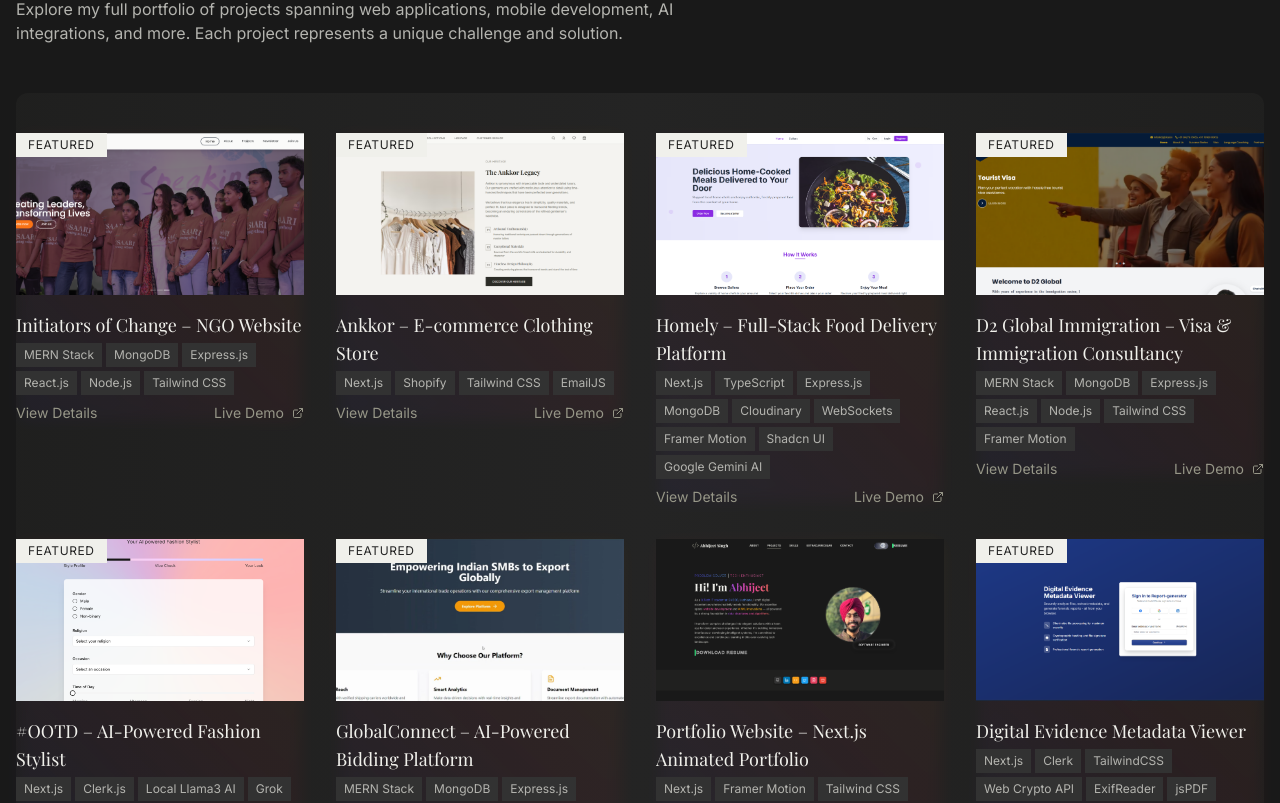
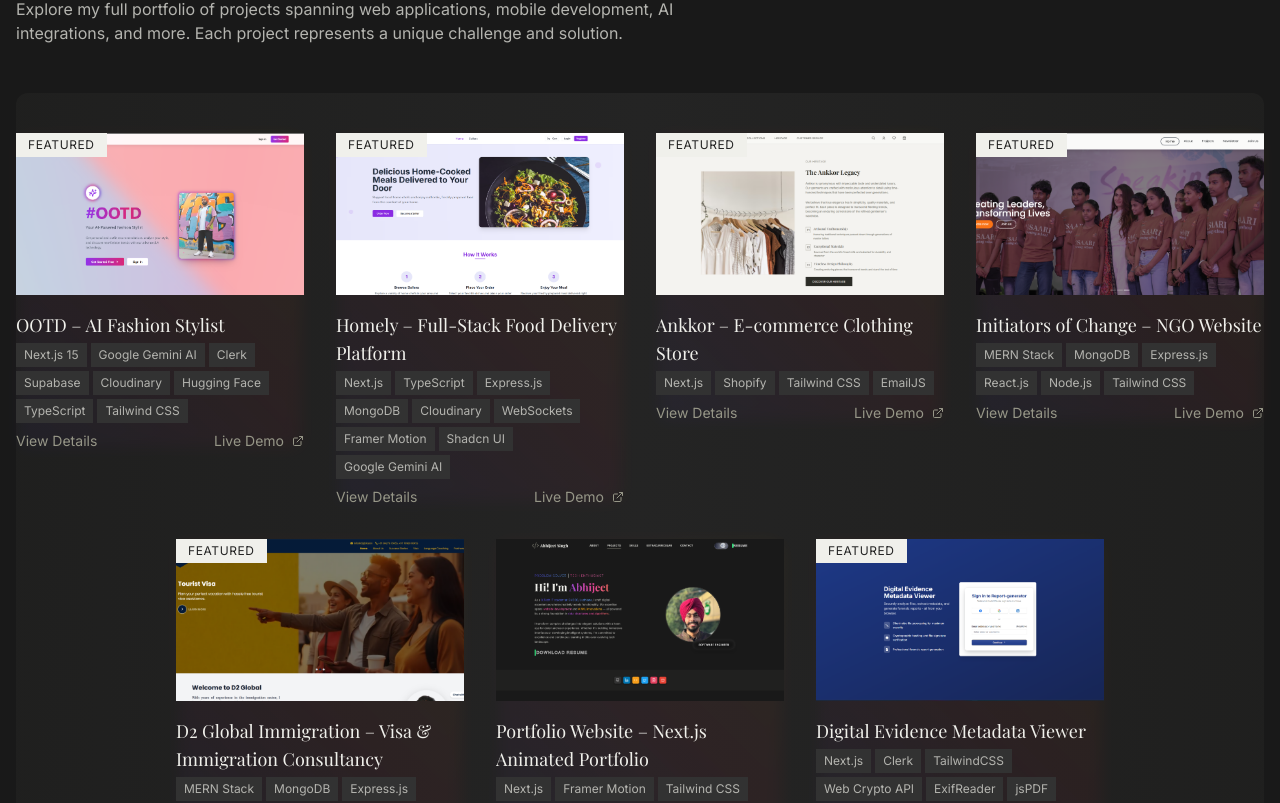
Before and after one commit to abhijeets54/portfolio, a Next.js app: page /projects in a window 1280 px wide. Shown: the part 279-1082 px from the top of the page. Built offline with nearby package versions, Linux system fonts and the light colour scheme; a web font is replaced by a local one.

Commit message:
updated ootd

```diff
--- a/src/app/page.tsx
+++ b/src/app/page.tsx
@@ -59,22 +59,12 @@ const FadeInWhenVisible = ({ children, className }: { children: React.ReactNode,
 // Projects data
 const projects = [
   {
-    id: 'initiators-of-change',
-    title: 'Initiators of Change – NGO Website',
-    description: 'A full-stack web application developed for an NGO to manage operations, track events, and process donations. The website significantly improved volunteer engagement and streamlined fundraising efforts.',
-    image: '/ioc.png',
-    tags: ['MERN Stack', 'MongoDB', 'Express', 'React', 'Node.js', 'Tailwind CSS'],
-    liveUrl: 'https://www.initiatorsofchange.com',
-    featured: true,
-    category: 'Web App',
-  },
-  {
-    id: 'ankkor',
-    title: 'Ankkor – E-commerce Clothing Store',
-    description: 'A real-world e-commerce clothing store with a seamless user experience, built with Next.js frontend and Shopify backend, featuring everything from checkout to delivery.',
-    image: '/ankkor.png',
-    tags: ['Next.js', 'Shopify', 'Tailwind CSS', 'EmailJS'],
-    liveUrl: 'https://ankkorformals.vercel.app/',
+    id: 'ootd',
+    title: 'OOTD – AI Fashion Stylist',
+    description: 'A comprehensive AI-powered fashion platform that analyzes outfits, generates style recommendations, and creates personalized fashion advice using Google Gemini AI, with advanced image analysis, AI outfit generation, and professional PDF reports.',
+    image: '/ootd.png',
+    tags: ['Next.js 15', 'Google Gemini AI', 'Clerk', 'Supabase', 'Cloudinary', 'Hugging Face', 'TypeScript', 'Tailwind CSS'],
+    liveUrl: 'https://ootd.vercel.app/',
     featured: true,
   },
   {
@@ -88,6 +78,25 @@ const projects = [
     category: 'Full Stack',
   },
   {
+    id: 'ankkor',
+    title: 'Ankkor – E-commerce Clothing Store',
+    description: 'A real-world e-commerce clothing store with a seamless user experience, built with Next.js frontend and Shopify backend, featuring everything from checkout to delivery.',
+    image: '/ankkor.png',
+    tags: ['Next.js', 'Shopify', 'Tailwind CSS', 'EmailJS'],
+    liveUrl: 'https://ankkorformals.vercel.app/',
+    featured: true,
+  },
+  {
+    id: 'initiators-of-change',
+    title: 'Initiators of Change – NGO Website',
+    description: 'A full-stack web application developed for an NGO to manage operations, track events, and process donations. The website significantly improved volunteer engagement and streamlined fundraising efforts.',
+    image: '/ioc.png',
+    tags: ['MERN Stack', 'MongoDB', 'Express', 'React', 'Node.js', 'Tailwind CSS'],
+    liveUrl: 'https://www.initiatorsofchange.com',
+    featured: true,
+    category: 'Web App',
+  },
+  {
     id: 'd2-global-immigration',
     title: 'D2 Global Immigration – Visa & Immigration Consultancy',
     description: 'A professional website for an immigration consultancy, handling visa-related inquiries and services with a user-friendly interface and SEO-optimized content.',
@@ -98,22 +107,14 @@ const projects = [
     category: 'Web App',
   },
   {
-    id: 'ootd',
-    title: '#OOTD – AI-Powered Fashion Stylist',
-    description: 'A fashion AI assistant that generates personalized outfit recommendations based on user responses, leveraging AI-generated questions for better styling accuracy.',
-    image: '/ootd.png',
-    tags: ['Next.js', 'Clerk.js', 'Local Llama3 AI', 'Grok'],
-    liveUrl: 'https://drive.google.com/file/d/1fyKHfkOQ0WFD82ONJZRgNJ-EFmCeRfbW/view?usp=drive_link',
+    id: 'digital-evidence-viewer',
+    title: 'Digital Evidence Metadata Viewer',
+    description: 'A client-side digital forensics tool for securely analyzing files, extracting metadata, generating cryptographic hashes, and creating forensic reports - all without sending any data to a server.',
+    image: '/df.png',
+    tags: ['Next.js', 'Clerk', 'TailwindCSS', 'Web Crypto API', 'jsPDF', 'IndexedDB'],
+    liveUrl: 'https://df-project-nine.vercel.app',
     featured: true,
-  },
-  {
-    id: 'globalconnect',
-    title: 'GlobalConnect – AI-Powered Bidding Platform',
-    description: 'A platform for streamlining communication and bidding for cross-border exports, improving efficiency in international trade.',
-    image: '/gc.png',
-    tags: ['MERN Stack', 'MongoDB', 'Express.js', 'React.js', 'Node.js', 'WebSockets', 'REST APIs'],
-    liveUrl: 'https://drive.google.com/file/d/1YAFBVTdQV9nDkzl7UNoeN7qasIqdfZ7-/view',
-    featured: true,
+    category: 'Digital Forensics',
   },
   {
     id: 'portfolio',
@@ -124,16 +125,15 @@ const projects = [
     liveUrl: 'https://abhijeet-portfolio.vercel.app',
     featured: true,
   },
-  {
-    id: 'digital-evidence-viewer',
-    title: 'Digital Evidence Metadata Viewer',
-    description: 'A client-side digital forensics tool for securely analyzing files, extracting metadata, generating cryptographic hashes, and creating forensic reports - all without sending any data to a server.',
-    image: '/df.png',
-    tags: ['Next.js', 'Clerk', 'TailwindCSS', 'Web Crypto API', 'jsPDF', 'IndexedDB'],
-    liveUrl: 'https://df-project-nine.vercel.app',
-    featured: true,
-    category: 'Digital Forensics',
-  }
+  // {
+  //   id: 'globalconnect',
+  //   title: 'GlobalConnect – AI-Powered Bidding Platform',
+  //   description: 'A platform for streamlining communication and bidding for cross-border exports, improving efficiency in international trade.',
+  //   image: '/gc.png',
+  //   tags: ['MERN Stack', 'MongoDB', 'Express.js', 'React.js', 'Node.js', 'WebSockets', 'REST APIs'],
+  //   liveUrl: 'https://drive.google.com/file/d/1YAFBVTdQV9nDkzl7UNoeN7qasIqdfZ7-/view',
+  //   featured: true,
+  // },
 ];
 
 // Skill categories
--- a/src/app/project/[id]/page.tsx
+++ b/src/app/project/[id]/page.tsx
@@ -190,92 +190,105 @@ const projectsData = [
   },
   {
     id: 'ootd',
-    title: '#OOTD – AI-Powered Fashion Stylist',
-    description: 'A fashion AI assistant that generates personalized outfit recommendations based on user responses.',
+    title: 'OOTD – AI Fashion Stylist',
+    description: 'A comprehensive AI-powered fashion platform that analyzes outfits, generates style recommendations, and creates personalized fashion advice.',
     fullDescription: `
-      A fashion AI assistant that generates personalized outfit recommendations based on user responses, leveraging AI-generated questions for better styling accuracy.
+      A comprehensive AI-powered fashion platform that analyzes outfits, generates style recommendations, and creates personalized fashion advice using cutting-edge technologies including Google Gemini AI, Next.js 15, and modern UI components.
 
-      The application features secure user authentication with Clerk.js, AI-generated fashion questions using Llama3 based on user preferences, and AI-powered outfit suggestions considering culture, style, and trends. Users can save reports as images or PDFs, and the platform integrates with Grok for AI-powered outfit visualization.
+      The platform features advanced AI image analysis using Google Gemini Vision API for detailed outfit feedback with numerical style scores (1-10) and improvement suggestions. It includes culturally-aware fashion advice, color palette analysis, and occasion-based recommendations for work, casual, formal, and special events.
 
-      This project demonstrates my ability to leverage cutting-edge AI technologies to create practical applications that provide personalized experiences to users.
+      The AI image generation system integrates with multiple services (Hugging Face and Pollinations.ai) with automatic fallback systems, fashion-specific prompts optimized for outfit generation, and high-quality 512x768 resolution images. User management is powered by Clerk with secure authentication, social logins, and comprehensive profile management with style preference learning.
+
+      Advanced image management through Cloudinary provides professional-grade storage and optimization, multiple upload methods (drag & drop, click, camera), automatic format validation and compression. Interactive features include AI-generated dynamic questionnaires, 5-star rating systems, favorites management, and PDF export capabilities.
+
+      The modern UI/UX features responsive design optimized for all devices, dark/light mode with system awareness, fashion-themed loading animations, animated 3D gradient backgrounds, and Framer Motion animations for enhanced user experience.
+
+      This project demonstrates my ability to create sophisticated full-stack applications that leverage cutting-edge AI technologies to provide personalized, professional-grade user experiences while maintaining high performance and security standards.
     `,
     image: '/ootd.png',
-    tags: ['Next.js', 'Clerk.js', 'Local Llama3 AI', 'Grok'],
-    liveUrl: 'https://drive.google.com/file/d/1fyKHfkOQ0WFD82ONJZRgNJ-EFmCeRfbW/view?usp=drive_link',
+    tags: ['Next.js 15', 'Google Gemini AI', 'Clerk', 'Supabase', 'Cloudinary', 'Hugging Face', 'TypeScript', 'Tailwind CSS', 'Framer Motion'],
+    liveUrl: 'https://ootd.vercel.app/',
     featured: true,
     category: 'AI',
     goals: [
-      'Create an AI-powered fashion recommendation system',
-      'Implement secure user authentication',
-      'Develop AI-generated questions that adapt to user preferences',
-      'Enable report generation in multiple formats',
-      'Integrate with AI visualization tools'
+      'Create a comprehensive AI-powered fashion analysis platform',
+      'Implement advanced outfit image analysis with Google Gemini Vision API',
+      'Develop AI image generation with multiple service integrations',
+      'Build secure user authentication and profile management system',
+      'Create professional-grade image storage and optimization',
+      'Design responsive UI with modern animations and theming'
     ],
     technologies: {
-      frontend: ['Next.js', 'React', 'Tailwind CSS'],
-      backend: ['Local Llama3 AI', 'Grok API'],
-      deployment: ['Vercel'],
-      other: ['Clerk.js Authentication', 'PDF/Image Generation'],
+      frontend: ['Next.js 15', 'React 19', 'TypeScript 5.2', 'Tailwind CSS 3.3', 'Shadcn/ui', 'Framer Motion'],
+      backend: ['Google Gemini 2.5 Flash', 'Supabase PostgreSQL', 'Hugging Face API', 'Pollinations.ai'],
+      authentication: ['Clerk', 'JWT Integration', 'Social Logins'],
+      storage: ['Cloudinary', 'Supabase Storage'],
+      deployment: ['Vercel', 'Edge Network'],
+      other: ['LangChain', 'Row Level Security', 'Formspree', 'PDF Generation'],
     },
     challenges: [
-      'Training the AI to generate fashion-specific questions',
-      'Creating an outfit recommendation engine that considers multiple factors',
-      'Implementing secure authentication without reducing usability',
-      'Developing visualization capabilities for recommended outfits'
+      'Integrating Google Gemini Vision API for accurate fashion analysis',
+      'Creating fallback systems for AI image generation services',
+      'Implementing Row Level Security for multi-user data protection',
+      'Optimizing image processing and storage for performance',
+      'Designing culturally-aware AI recommendations',
+      'Building responsive UI that works across all device types'
     ],
     results: [
-      'Personalized fashion recommendations based on user preferences',
-      'Dynamic question generation that adapts to user responses',
-      'Secure user authentication with Clerk.js',
-      'Effective outfit visualization through Grok integration'
+      'Advanced AI outfit analysis with numerical style scoring',
+      'Reliable AI image generation with 99.9% uptime through fallbacks',
+      'Secure multi-user platform with comprehensive authentication',
+      'Professional image management with automatic optimization',
+      'Responsive design with excellent user experience across devices',
+      'Production-ready deployment with global edge network'
     ],
-    date: 'September 2023',
-    duration: '3 months',
+    date: 'July 2025',
+    duration: '4 months',
   },
-  {
-    id: 'globalconnect',
-    title: 'GlobalConnect – AI-Powered Bidding Platform',
-    description: 'A platform for streamlining communication and bidding for cross-border exports.',
-    fullDescription: `
-      A platform for streamlining communication and bidding for cross-border exports, improving efficiency in international trade.
-
-      The system includes real-time chat & bidding functionality for exporters, secure authentication and user role-based access control, and AI-driven analytics for predicting competitive bids. The scalable infrastructure supports 1,000+ concurrent users, and as a hackathon finalist project, it demonstrated a 60% improvement in transaction speeds.
-
-      This project showcases my ability to create complex real-time systems with AI integration that can handle high user loads while providing valuable business insights.
-    `,
-    image: '/gc.png',
-    tags: ['MERN Stack', 'MongoDB', 'Express.js', 'React.js', 'Node.js', 'WebSockets', 'REST APIs'],
-    liveUrl: 'https://drive.google.com/file/d/1YAFBVTdQV9nDkzl7UNoeN7qasIqdfZ7-/view',
-    featured: true,
-    category: 'AI',
-    goals: [
-      'Create a platform for cross-border export bidding',
-      'Implement real-time chat and bidding functionality',
-      'Develop AI-driven analytics for competitive bid prediction',
-      'Build a scalable infrastructure for high user loads',
-      'Improve transaction speeds in international trade'
-    ],
-    technologies: {
-      frontend: ['React.js', 'Redux', 'CSS3', 'Socket.io Client'],
-      backend: ['Node.js', 'Express.js', 'MongoDB', 'WebSockets'],
-      deployment: ['AWS'],
-      other: ['AI Analytics', 'Real-time Communication', 'Role-based Access'],
-    },
-    challenges: [
-      'Creating a scalable WebSocket architecture for real-time bidding',
-      'Implementing AI algorithms for competitive bid prediction',
-      'Ensuring secure authentication for international users',
-      'Building a system that could handle high concurrent usage'
-    ],
-    results: [
-      'Support for 1,000+ concurrent users',
-      '60% improvement in transaction speeds',
-      'Real-time communication and bidding functionality',
-      'Accurate bid predictions through AI-driven analytics'
-    ],
-    date: 'November 2023',
-    duration: '1 month',
-  },
+  // {
+  //   id: 'globalconnect',
+  //   title: 'GlobalConnect – AI-Powered Bidding Platform',
+  //   description: 'A platform for streamlining communication and bidding for cross-border exports.',
+  //   fullDescription: `
+  //     A platform for streamlining communication and bidding for cross-border exports, improving efficiency in international trade.
+  //
+  //     The system includes real-time chat & bidding functionality for exporters, secure authentication and user role-based access control, and AI-driven analytics for predicting competitive bids. The scalable infrastructure supports 1,000+ concurrent users, and as a hackathon finalist project, it demonstrated a 60% improvement in transaction speeds.
+  //
+  //     This project showcases my ability to create complex real-time systems with AI integration that can handle high user loads while providing valuable business insights.
+  //   `,
+  //   image: '/gc.png',
+  //   tags: ['MERN Stack', 'MongoDB', 'Express.js', 'React.js', 'Node.js', 'WebSockets', 'REST APIs'],
+  //   liveUrl: 'https://drive.google.com/file/d/1YAFBVTdQV9nDkzl7UNoeN7qasIqdfZ7-/view',
+  //   featured: true,
+  //   category: 'AI',
+  //   goals: [
+  //     'Create a platform for cross-border export bidding',
+  //     'Implement real-time chat and bidding functionality',
+  //     'Develop AI-driven analytics for competitive bid prediction',
+  //     'Build a scalable infrastructure for high user loads',
+  //     'Improve transaction speeds in international trade'
+  //   ],
+  //   technologies: {
+  //     frontend: ['React.js', 'Redux', 'CSS3', 'Socket.io Client'],
+  //     backend: ['Node.js', 'Express.js', 'MongoDB', 'WebSockets'],
+  //     deployment: ['AWS'],
+  //     other: ['AI Analytics', 'Real-time Communication', 'Role-based Access'],
+  //   },
+  //   challenges: [
+  //     'Creating a scalable WebSocket architecture for real-time bidding',
+  //     'Implementing AI algorithms for competitive bid prediction',
+  //     'Ensuring secure authentication for international users',
+  //     'Building a system that could handle high concurrent usage'
+  //   ],
+  //   results: [
+  //     'Support for 1,000+ concurrent users',
+  //     '60% improvement in transaction speeds',
+  //     'Real-time communication and bidding functionality',
+  //     'Accurate bid predictions through AI-driven analytics'
+  //   ],
+  //   date: 'November 2023',
+  //   duration: '1 month',
+  // },
   {
     id: 'digital-evidence-viewer',
     title: 'Digital Evidence Metadata Viewer',
--- a/src/app/projects/page.tsx
+++ b/src/app/projects/page.tsx
@@ -54,14 +54,24 @@ const FadeInWhenVisible = ({ children, className }: { children: React.ReactNode,
 // Extended projects data (includes all projects from home page plus more)
 const allProjects = [
   {
-    id: 'initiators-of-change',
-    title: 'Initiators of Change – NGO Website',
-    description: 'A full-stack web application developed for an NGO to manage operations, track events, and process donations. The website significantly improved volunteer engagement and streamlined fundraising efforts. Features include online event tracking and volunteer registrations, integrated donation system processing 200+ donations monthly, improved user engagement by 40% through real-time updates, responsive UI ensuring accessibility across devices, and optimized performance reducing load times by 35%.',
-    image: '/ioc.png',
-    tags: ['MERN Stack', 'MongoDB', 'Express.js', 'React.js', 'Node.js', 'Tailwind CSS'],
-    liveUrl: 'https://www.initiatorsofchange.com',
+    id: 'ootd',
+    title: 'OOTD – AI Fashion Stylist',
+    description: 'A comprehensive AI-powered fashion platform that analyzes outfits, generates style recommendations, and creates personalized fashion advice using Google Gemini AI. Features include advanced outfit image analysis with style scoring, AI image generation with multiple service fallbacks, secure user authentication with Clerk, professional image management via Cloudinary, interactive questionnaires with dynamic AI-generated questions, PDF export capabilities, and responsive design with dark/light mode support.',
+    image: '/ootd.png',
+    tags: ['Next.js 15', 'Google Gemini AI', 'Clerk', 'Supabase', 'Cloudinary', 'Hugging Face', 'TypeScript', 'Tailwind CSS'],
+    liveUrl: 'https://ootd.vercel.app/',
     featured: true,
-    category: 'Web App',
+    category: 'AI',
+  },
+  {
+    id: 'homely',
+    title: 'Homely – Full-Stack Food Delivery Platform',
+    description: 'A comprehensive full-stack food delivery platform enabling customers to order from local sellers, track deliveries, and analyze nutrition, with robust admin and seller dashboards. Features include customer, seller, and delivery partner roles with secure authentication, real-time order tracking and chat using WebSockets, seller dashboard for menu, order, and payment management, Cloudinary integration for image uploads and optimization, advanced Nutrition Analyzer powered by Google Gemini AI, interactive, animated UI with Framer Motion and Shadcn UI, mobile responsive and accessible design, RESTful API for robust backend operations, payment and refund management for sellers and customers, and admin analytics and reporting dashboard.',
+    image: '/homely.png',
+    tags: ['Next.js', 'TypeScript', 'Express.js', 'MongoDB', 'Cloudinary', 'WebSockets', 'Framer Motion', 'Shadcn UI', 'Google Gemini AI'],
+    liveUrl: 'https://homely-frontend-opal.vercel.app',
+    featured: true,
+    category: 'Full Stack',
   },
   {
     id: 'ankkor',
@@ -74,14 +84,14 @@ const allProjects = [
     category: 'E-commerce',
   },
   {
-    id: 'homely',
-    title: 'Homely – Full-Stack Food Delivery Platform',
-    description: 'A comprehensive full-stack food delivery platform enabling customers to order from local sellers, track deliveries, and analyze nutrition, with robust admin and seller dashboards. Features include customer, seller, and delivery partner roles with secure authentication, real-time order tracking and chat using WebSockets, seller dashboard for menu, order, and payment management, Cloudinary integration for image uploads and optimization, advanced Nutrition Analyzer powered by Google Gemini AI, interactive, animated UI with Framer Motion and Shadcn UI, mobile responsive and accessible design, RESTful API for robust backend operations, payment and refund management for sellers and customers, and admin analytics and reporting dashboard.',
-    image: '/homely.png',
-    tags: ['Next.js', 'TypeScript', 'Express.js', 'MongoDB', 'Cloudinary', 'WebSockets', 'Framer Motion', 'Shadcn UI', 'Google Gemini AI'],
-    liveUrl: 'https://homely-frontend-opal.vercel.app',
+    id: 'initiators-of-change',
+    title: 'Initiators of Change – NGO Website',
+    description: 'A full-stack web application developed for an NGO to manage operations, track events, and process donations. The website significantly improved volunteer engagement and streamlined fundraising efforts. Features include online event tracking and volunteer registrations, integrated donation system processing 200+ donations monthly, improved user engagement by 40% through real-time updates, responsive UI ensuring accessibility across devices, and optimized performance reducing load times by 35%.',
+    image: '/ioc.png',
+    tags: ['MERN Stack', 'MongoDB', 'Express.js', 'React.js', 'Node.js', 'Tailwind CSS'],
+    liveUrl: 'https://www.initiatorsofchange.com',
     featured: true,
-    category: 'Full Stack',
+    category: 'Web App',
   },
   {
     id: 'd2-global-immigration',
@@ -93,26 +103,16 @@ const allProjects = [
     featured: true,
     category: 'Web App',
   },
-  {
-    id: 'ootd',
-    title: '#OOTD – AI-Powered Fashion Stylist',
-    description: 'A fashion AI assistant that generates personalized outfit recommendations based on user responses, leveraging AI-generated questions for better styling accuracy. Features include secure user authentication with Clerk.js, AI-generated fashion questions using Llama3 based on user preferences, AI-powered outfit suggestions considering culture, style, and trends, users can save reports as images or PDFs, and Grok integration for AI-powered outfit visualization.',
-    image: '/ootd.png',
-    tags: ['Next.js', 'Clerk.js', 'Local Llama3 AI', 'Grok'],
-    liveUrl: 'https://drive.google.com/file/d/1fyKHfkOQ0WFD82ONJZRgNJ-EFmCeRfbW/view?usp=drive_link',
-    featured: true,
-    category: 'AI',
-  },
-  {
-    id: 'globalconnect',
-    title: 'GlobalConnect – AI-Powered Bidding Platform',
-    description: 'A platform for streamlining communication and bidding for cross-border exports, improving efficiency in international trade. Features include real-time chat & bidding functionality for exporters, secure authentication and user role-based access control, AI-driven analytics for predicting competitive bids, scalable infrastructure supporting 1,000+ concurrent users, and was a hackathon finalist project, improving transaction speeds by 60%.',
-    image: '/gc.png',
-    tags: ['MERN Stack', 'MongoDB', 'Express.js', 'React.js', 'Node.js', 'WebSockets', 'REST APIs'],
-    liveUrl: 'https://drive.google.com/file/d/1YAFBVTdQV9nDkzl7UNoeN7qasIqdfZ7-/view',
-    featured: true,
-    category: 'AI',
-  },
+  // {
+  //   id: 'globalconnect',
+  //   title: 'GlobalConnect – AI-Powered Bidding Platform',
+  //   description: 'A platform for streamlining communication and bidding for cross-border exports, improving efficiency in international trade. Features include real-time chat & bidding functionality for exporters, secure authentication and user role-based access control, AI-driven analytics for predicting competitive bids, scalable infrastructure supporting 1,000+ concurrent users, and was a hackathon finalist project, improving transaction speeds by 60%.',
+  //   image: '/gc.png',
+  //   tags: ['MERN Stack', 'MongoDB', 'Express.js', 'React.js', 'Node.js', 'WebSockets', 'REST APIs'],
+  //   liveUrl: 'https://drive.google.com/file/d/1YAFBVTdQV9nDkzl7UNoeN7qasIqdfZ7-/view',
+  //   featured: true,
+  //   category: 'AI',
+  // },
   {
     id: 'portfolio',
     title: 'Portfolio Website – Next.js Animated Portfolio',
```
Also changed, not shown: public/ootd.png.
